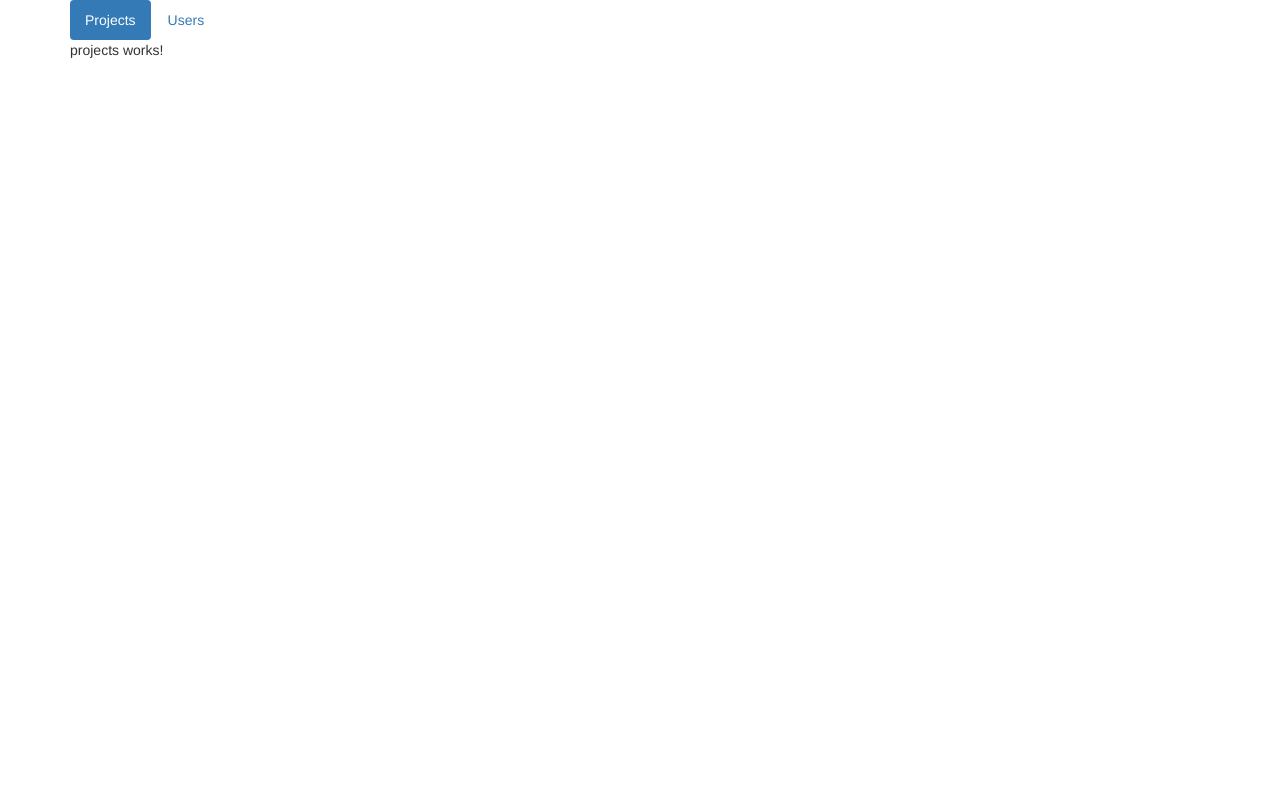
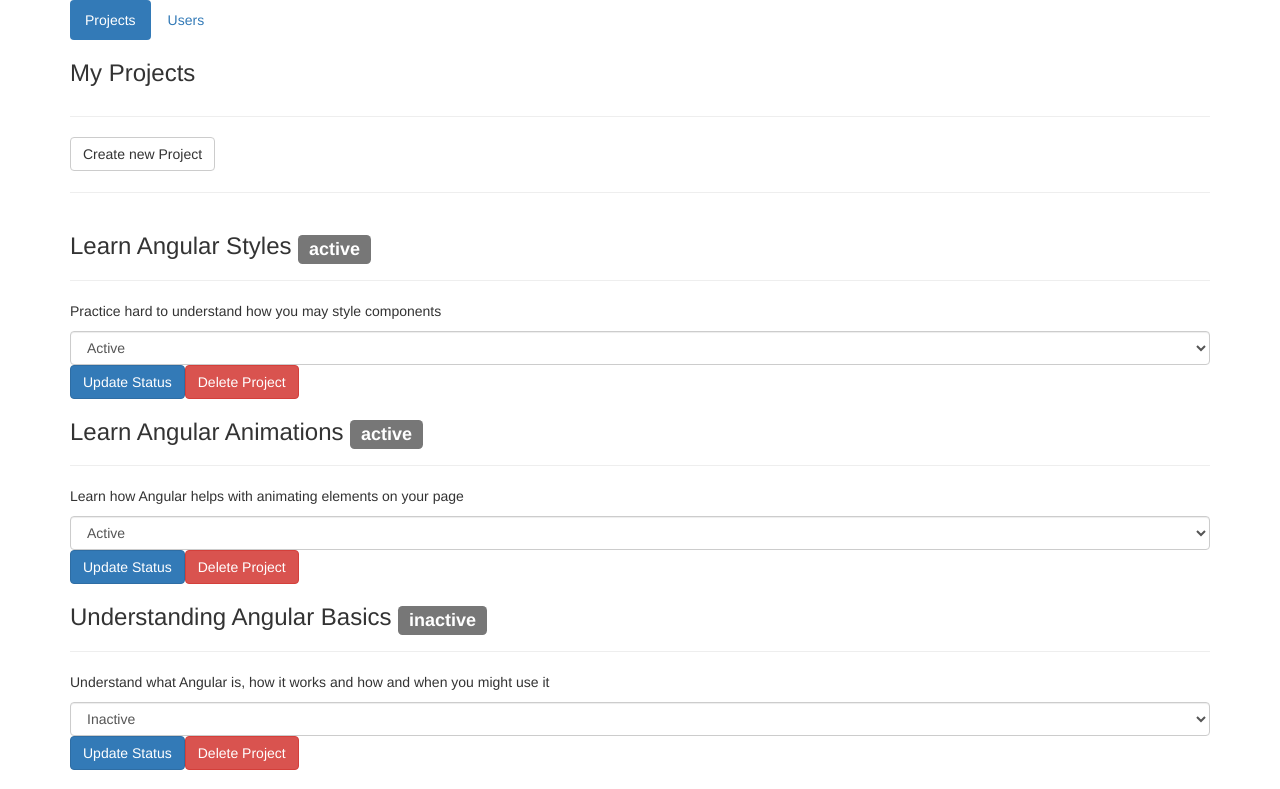
Before and after one commit to rgierczak/app-projects-list, an Angular app: page / in a window 1280 px wide. Shown: the top 789 px of the page. Built offline with nearby package versions, Linux system fonts and the light colour scheme.

Commit message:
Display projects

```diff
--- a/src/app/components/new-project/new-project.component.html
+++ b/src/app/components/new-project/new-project.component.html
@@ -1,3 +1,46 @@
-<p>
-    new-project works!
-</p>
+<form (ngSubmit)="onCreateProject()" #f="ngForm">
+    <div class="form-group">
+        <label for="name" class="control-label">Name</label>
+        <input
+            type="text"
+            id="name"
+            ngModel
+            name="name"
+            class="form-control"
+            required>
+    </div>
+    <div class="form-group">
+        <label for="description">Description</label>
+        <input
+            type="text"
+            id="description"
+            ngModel
+            name="description"
+            class="form-control"
+            required>
+    </div>
+    <div class="form-group">
+        <label for="status">Status</label>
+        <select
+            name="status"
+            [ngModel]="'active'"
+            id="status"
+            class="form-control">
+            <option
+                *ngFor="let status of availableStatus"
+                style="text-transform: capitalize"
+                [value]="status">{{ status }}
+            </option>
+        </select>
+    </div>
+    <button
+        type="submit"
+        [disabled]="!f.valid"
+        class="btn btn-success">Create Project
+    </button>
+    <button
+        type="button"
+        class="btn btn-danger"
+        (click)="onCancel()">Cancel
+    </button>
+</form>
--- a/src/app/components/new-project/new-project.component.ts
+++ b/src/app/components/new-project/new-project.component.ts
@@ -1,12 +1,37 @@
-import { Component, OnInit } from '@angular/core';
+import { Component, EventEmitter, OnInit, Output, ViewChild } from '@angular/core';
+import { NgForm } from '@angular/forms';
+
+import { Project } from '../../interfaces/project';
 
 @Component({
     selector: 'app-new-project',
     templateUrl: './new-project.component.html',
-    styleUrls: ['./new-project.component.scss']
+    styleUrls: ['./new-project.component.scss'],
 })
 export class NewProjectComponent implements OnInit {
+    @Output() creationCancelled = new EventEmitter<void>();
+    @Output() projectCreated = new EventEmitter<Project>();
+    @ViewChild('f') form: NgForm;
+    availableStatus = [
+        'active',
+        'inactive',
+        'critical'
+    ];
+
     constructor() {}
 
     ngOnInit() {}
+
+    onCreateProject() {
+        this.projectCreated.emit({
+            name: this.form.value.name,
+            description: this.form.value.description,
+            status: this.form.value.status
+        });
+    }
+
+    onCancel() {
+        this.form.reset();
+        this.creationCancelled.emit();
+    }
 }
--- a/src/app/components/project/project.component.html
+++ b/src/app/components/project/project.component.html
@@ -1,3 +1,16 @@
-<p>
-    project works!
-</p>
+<h3>
+    {{ project.name }}
+    <!-- Show different usages of ngClass and ngStyle"-->
+    <span
+        class="label label-default">{{ project.status }}</span>
+</h3>
+<hr>
+<p>{{ project.description }}</p>
+<select #projectStatus class="form-control">
+    <option value="active" [selected]="project.status === 'active'">Active</option>
+    <option value="inactive" [selected]="project.status === 'inactive'">Inactive</option>
+    <option value="critical" [selected]="project.status === 'critical'">Critical</option>
+</select>
+
+<button class="btn btn-primary" (click)="onUpdateStatus(projectStatus.value)">Update Status</button>
+<button class="btn btn-danger" (click)="onDelete()">Delete Project</button>
--- a/src/app/components/project/project.component.ts
+++ b/src/app/components/project/project.component.ts
@@ -1,4 +1,6 @@
-import { Component, OnInit } from '@angular/core';
+import { Component, OnInit, Input, Output, EventEmitter } from '@angular/core';
+
+import { Project } from '../../interfaces/project';
 
 @Component({
     selector: 'app-project',
@@ -6,7 +8,19 @@ import { Component, OnInit } from '@angular/core';
     styleUrls: ['./project.component.scss']
 })
 export class ProjectComponent implements OnInit {
+    @Input() project: Project;
+    @Output() statusUpdated = new EventEmitter<string>();
+    @Output() projectDeleted = new EventEmitter<void>();
+
     constructor() {}
 
     ngOnInit() {}
+
+    onUpdateStatus(newStatus: string) {
+        this.statusUpdated.emit(newStatus);
+    }
+
+    onDelete() {
+        this.projectDeleted.emit();
+    }
 }
--- a/src/app/components/projects/projects.component.html
+++ b/src/app/components/projects/projects.component.html
@@ -1,3 +1,46 @@
-<p>
-    projects works!
-</p>
+<div class="row">
+    <div class="col-xs-12">
+        <h3>My Projects</h3>
+    </div>
+</div>
+<hr>
+<div class="row">
+    <div class="col-xs-12">
+        <button
+            class="btn btn-default"
+            *ngIf="!createNew"
+            (click)="createNew = true">Create new Project
+        </button>
+        <button
+            class="btn btn-danger"
+            *ngIf="createNew"
+            (click)="createNew = false">Cancel
+        </button>
+    </div>
+</div>
+<div class="row">
+    <div class="col-xs-12" style="overflow: hidden">
+        <app-new-project
+            *ngIf="createNew"
+            (projectCreated)="onProjectCreated($event)"
+            (creationCancelled)="createNew = false"></app-new-project>
+    </div>
+</div>
+<hr>
+<div class="row">
+    <div class="col-xs-12">
+        <div
+            class="loading-bar"
+            *ngIf="!projects">
+            <div
+                class="loading-bar-element"
+                *ngIf="progress != 'finished'"></div>
+        </div>
+        <app-project
+            *ngFor="let project of projects; let i = index"
+            [project]="project"
+            (statusUpdated)="onStatusUpdated($event, i)"
+            (projectDeleted)="onProjectDeleted(i)"
+            (click)="markedProjectIndex = i"></app-project>
+    </div>
+</div>
--- a/src/app/components/projects/projects.component.ts
+++ b/src/app/components/projects/projects.component.ts
@@ -1,12 +1,42 @@
 import { Component, OnInit } from '@angular/core';
+
+import { Project } from '../../interfaces/project';
+
+import { ProjectsService } from '../../services/projects.service';
 
 @Component({
     selector: 'app-projects',
     templateUrl: './projects.component.html',
-    styleUrls: ['./projects.component.scss']
+    styleUrls: ['./projects.component.scss'],
 })
 export class ProjectsComponent implements OnInit {
-    constructor() {}
+    projects: Project[];
+    markedProjectIndex = 0;
+    progress = 'progressing';
+    createNew = false;
 
-    ngOnInit() {}
+    constructor(private projectsService: ProjectsService) {}
+
+    ngOnInit() {
+        this.projectsService.loadProjects()
+            .subscribe(
+                (projects: Project[]) => {
+                    this.progress = 'finished';
+                    this.projects = projects;
+                }
+            );
+    }
+
+    onStatusUpdated(newStatus: string, id: number) {
+        this.projects[id].status = newStatus;
+    }
+
+    onProjectDeleted(index: number) {
+        this.projects.splice(index, 1);
+    }
+
+    onProjectCreated(project: Project) {
+        this.createNew = false;
+        this.projects.push(project);
+    }
 }
--- a/src/app/components/users/users.component.html
+++ b/src/app/components/users/users.component.html
@@ -1,3 +1,7 @@
-<p>
-    users works!
-</p>
+<h3>Manage your Users</h3>
+<ul
+    class="list-group">
+    <li class="list-group-item">Max</li>
+    <li class="list-group-item">Anna</li>
+    <li class="list-group-item">Chris</li>
+</ul>
```
Also changed, not shown: src/app/app.module.ts (+4 -3 lines).
